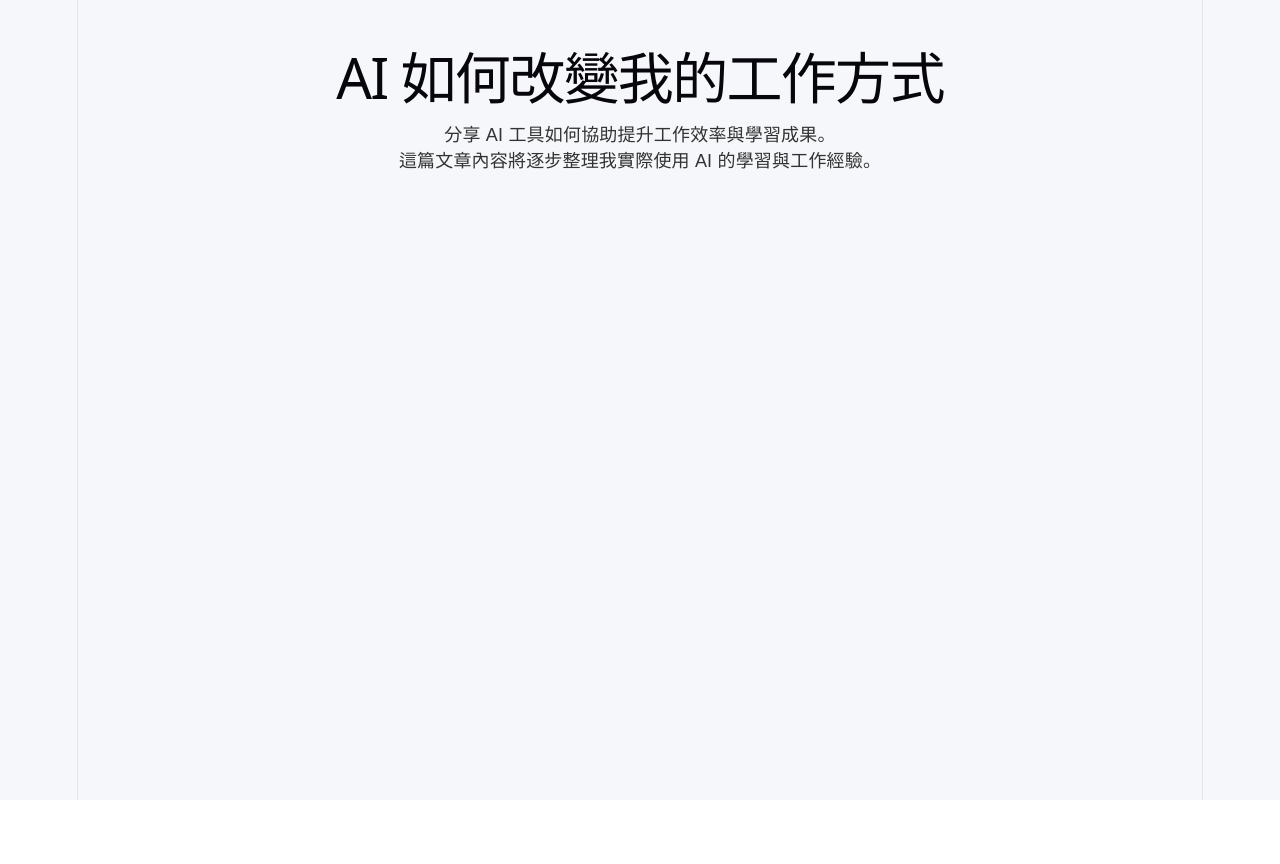
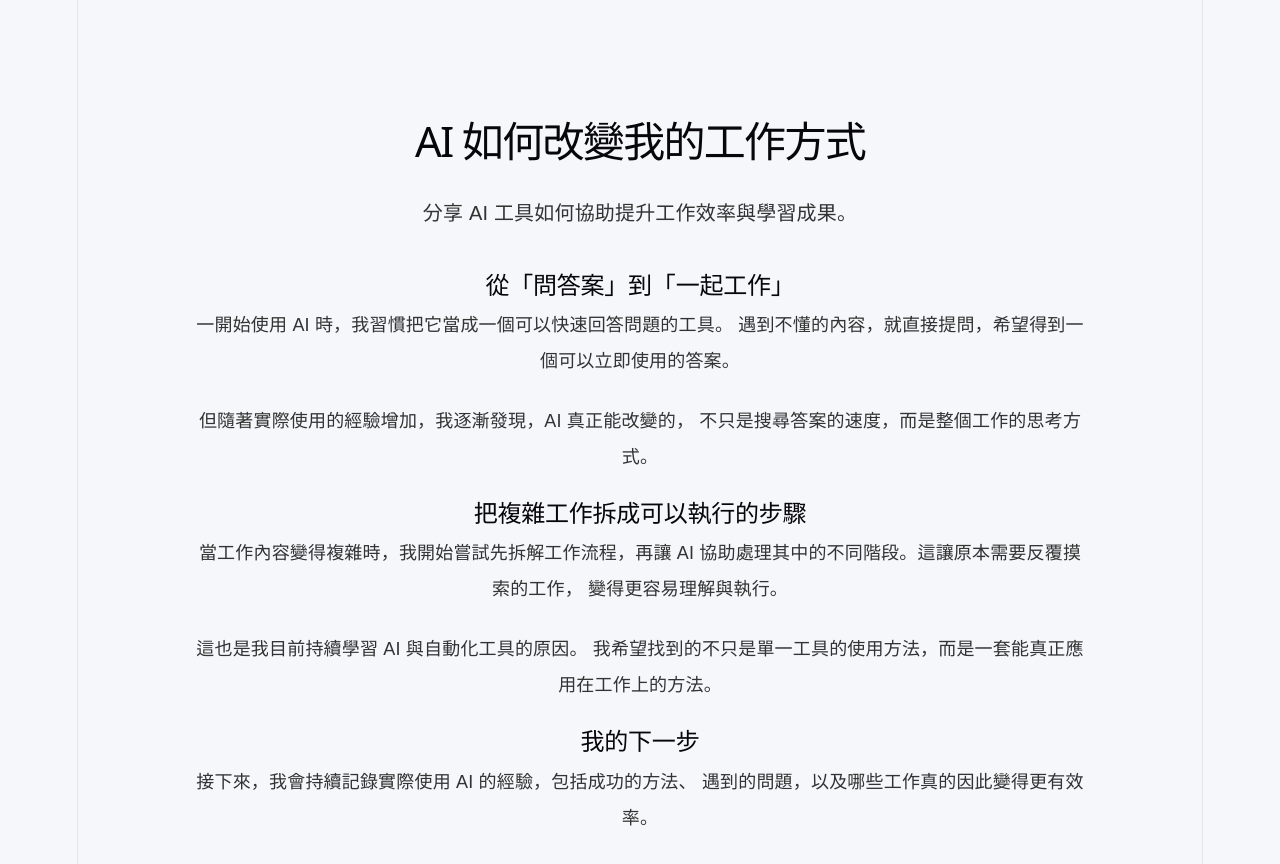
Before and after one commit to jouliwen-sant1120/sant-learning-notes, a React (Vite) app: page /sant-learning-notes/articles/ai-workflow in a window 1280 px wide. Shown: the top 864 px of the page. Before the commit the page ends 800 px from the top, so only its background shows below. Built offline with nearby package versions, Linux system fonts and the light colour scheme.

Commit message:
feat: 完成文章獨立頁內容結構與版面 (Day026)

```diff
--- /dev/null
+++ b/src/pages/AiWorkflow.css
@@ -0,0 +1,26 @@
+.ai-workflow {
+  max-width: 900px;
+  margin: 0 auto;
+  padding: 80px 24px;
+}
+
+.ai-workflow h1 {
+  margin-bottom: 24px;
+  font-size: 42px;
+  line-height: 1.4;
+}
+
+.ai-workflow .article-intro {
+  margin-bottom: 40px;
+  font-size: 20px;
+  line-height: 1.8;
+}
+
+.ai-workflow .article-content {
+  font-size: 18px;
+  line-height: 2;
+}
+
+.ai-workflow .article-content p {
+  margin-bottom: 24px;
+}
--- a/src/pages/AiWorkflow.jsx
+++ b/src/pages/AiWorkflow.jsx
@@ -1,15 +1,47 @@
+import "./AiWorkflow.css";
+
 function AiWorkflow() {
   return (
-    <main>
+    <main className="ai-workflow">
       <h1>AI 如何改變我的工作方式</h1>
 
-      <p>
+      <p className="article-intro">
         分享 AI 工具如何協助提升工作效率與學習成果。
       </p>
 
-      <p>
-        這篇文章內容將逐步整理我實際使用 AI 的學習與工作經驗。
-      </p>
+      <div className="article-content">
+        <h2>從「問答案」到「一起工作」</h2>
+
+        <p>
+          一開始使用 AI 時，我習慣把它當成一個可以快速回答問題的工具。
+          遇到不懂的內容，就直接提問，希望得到一個可以立即使用的答案。
+        </p>
+
+        <p>
+          但隨著實際使用的經驗增加，我逐漸發現，AI 真正能改變的，
+          不只是搜尋答案的速度，而是整個工作的思考方式。
+        </p>
+
+        <h2>把複雜工作拆成可以執行的步驟</h2>
+
+        <p>
+          當工作內容變得複雜時，我開始嘗試先拆解工作流程，再讓 AI
+          協助處理其中的不同階段。這讓原本需要反覆摸索的工作，
+          變得更容易理解與執行。
+        </p>
+
+        <p>
+          這也是我目前持續學習 AI 與自動化工具的原因。
+          我希望找到的不只是單一工具的使用方法，而是一套能真正應用在工作上的方法。
+        </p>
+
+        <h2>我的下一步</h2>
+
+        <p>
+          接下來，我會持續記錄實際使用 AI 的經驗，包括成功的方法、
+          遇到的問題，以及哪些工作真的因此變得更有效率。
+        </p>
+      </div>
     </main>
   );
 }
```
Also changed, not shown: 1 other file (tests, documents, lock files or other folders).
